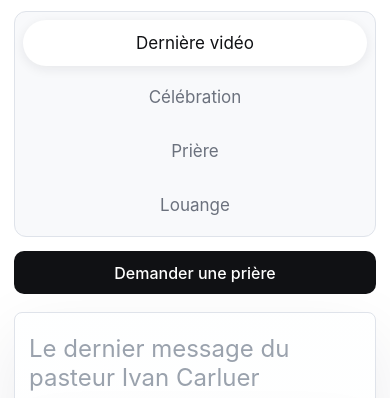
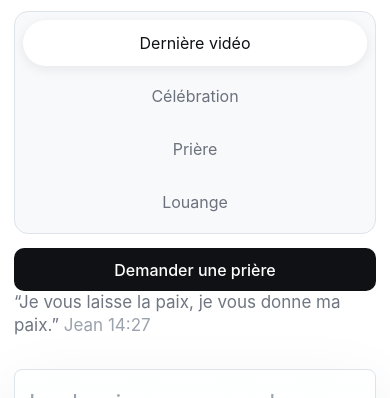
Before and after one commit to rprojetm-sys/predications-mlk, a plain HTML site: page index.html in a window 390 px wide. Shown: the part 168-566 px from the top of the page. Drawn offline with Linux system fonts and the light colour scheme.

Commit message:
Add files via upload

```diff
--- a/index.html
+++ b/index.html
@@ -4,7 +4,7 @@
     <meta charset="UTF-8" />
     <meta name="viewport" content="width=device-width, initial-scale=1.0" />
     <title>Prédications MLK</title>
-    <link rel="stylesheet" href="styles.css?v=mlk-ref-17" />
+    <link rel="stylesheet" href="styles.css?v=mlk-ref-19" />
   </head>
   <body>
     <main class="page-shell">
@@ -20,6 +20,8 @@
         </nav>
         <a class="header-prayer" href="mailto:priere@eglisemlk.fr">Demander une prière</a>
       </header>
+
+      <p class="peace-verse">“Je vous laisse la paix, je vous donne ma paix.” <span>Jean 14:27</span></p>
 
       <section class="tv-experience" aria-label="Prédications MLK">
         <div class="ambient-panel">
@@ -155,6 +157,6 @@
       </section>
     </main>
 
-    <script src="script.js?v=mlk-ref-23"></script>
+    <script src="script.js?v=mlk-ref-24"></script>
   </body>
 </html>
--- a/script.js
+++ b/script.js
@@ -171,7 +171,7 @@ function byNewestDate(first, second) {
   return dateTime(second) - dateTime(first);
 }
 
-function selectVideo(video, index, videos) {
+function selectVideo(video, index, videos, shouldScroll = true) {
   const embedUrl = videoEmbedUrl(video.watch || video.url) || video.embed;
   const description = cleanDescription(video.description);
   const speaker = speakerFromTitle(video.titre);
@@ -206,7 +206,9 @@ function selectVideo(video, index, videos) {
   });
 
   syncStatus.textContent = index === 0 ? "Dernière vidéo synchronisée" : "Vidéo sélectionnée";
-  document.querySelector(".sermon-stage").scrollIntoView({ behavior: "smooth", block: "start" });
+  if (shouldScroll) {
+    document.querySelector(".sermon-stage").scrollIntoView({ behavior: "smooth", block: "start" });
+  }
 }
 
 function createVideoCard(video, index, videos) {
@@ -363,7 +365,7 @@ function renderMainVideos(videos) {
     return normalizeKey(video.tag) === "priere";
   }).sort(byNewestDate);
 
-  selectVideo(orderedVideos[0], 0, orderedVideos);
+  selectVideo(orderedVideos[0], 0, orderedVideos, false);
   renderSearchableViews();
 }
 
--- a/styles.css
+++ b/styles.css
@@ -127,7 +127,7 @@ h1 {
 }
 
 .tv-experience {
-  padding-top: 18px;
+  padding-top: 22px;
 }
 
 .ambient-panel {
@@ -185,6 +185,20 @@ h1 {
   font-size: clamp(24px, 2.2vw, 30px);
   font-weight: 400;
   line-height: 1.2;
+}
+
+.peace-verse {
+  width: min(100%, 930px);
+  margin: 0 0 10px;
+  color: #6f7681;
+  font-size: clamp(17px, 1.7vw, 21px);
+  font-weight: 420;
+  line-height: 1.35;
+}
+
+.peace-verse span {
+  color: #9aa2ad;
+  white-space: nowrap;
 }
 
 .sermon-subtitle {
@@ -898,17 +912,19 @@ h2 {
   .nav-pills {
     display: grid;
     grid-template-columns: 1fr;
-    gap: 8px;
+    gap: 7px;
     width: 100%;
     padding: 8px;
-    border-radius: 12px;
+    border-radius: 14px;
     overflow: visible;
   }
 
   .nav-pill {
     min-height: 46px;
-    font-size: 17px;
+    padding: 0 14px;
+    font-size: 16px;
     text-align: center;
+    white-space: normal;
   }
 
   .header-prayer {
@@ -922,7 +938,7 @@ h2 {
 
   .ambient-panel {
     grid-template-columns: 1fr;
-    padding: 22px 14px 30px;
+    padding: 20px 14px 30px;
   }
 
   .feature-art {
@@ -957,6 +973,11 @@ h2 {
 
   .sermon-title {
     font-size: 24px;
+  }
+
+  .peace-verse {
+    margin-bottom: 10px;
+    font-size: 17px;
   }
 
   .video-shell {
```
